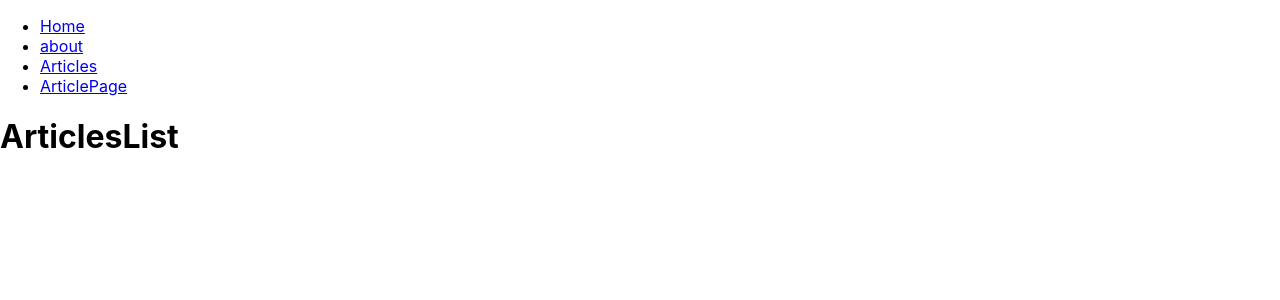
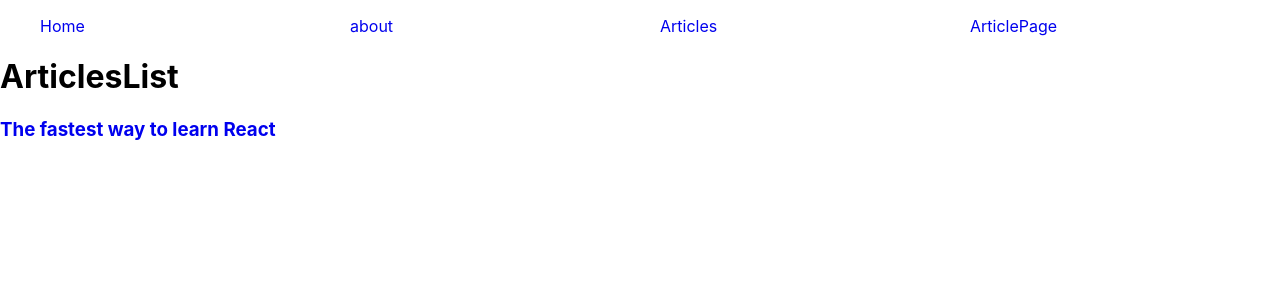
Before and after one commit to KlausMikhaelson/full-stack-personal-project, a React (Create React App) app in the folder client/: page /articles-list in a window 1280 px wide. Shown: the top 300 px of the page. Built offline with nearby package versions, Linux system fonts and the light colour scheme.

Commit message:
added article-page and list

```diff
--- a/client/src/App.js
+++ b/client/src/App.js
@@ -1,6 +1,6 @@
 import React from 'react'
 import { Routes, Route } from "react-router-dom"
-import { Homepage } from './pages/Homepage'
+import Homepage from './pages/Homepage'
 import About from './pages/About'
 import ArticlesList from './pages/ArticlesList'
 import ArticlePage from './pages/ArticlePage'
@@ -16,7 +16,7 @@ const App = () => {
         <Route path='/' element={<Homepage />} exact />
         <Route path='/about' element={<About /> } />
         <Route path='/articles-list' element={<ArticlesList />} />
-        <Route path='/article-page' element={<ArticlePage />} />
+        <Route path='/article/:name' element={<ArticlePage />} />
       </Routes>
     </div>
   )
--- /dev/null
+++ b/client/src/Navbar.css
@@ -0,0 +1,12 @@
+
+.navBar-links {
+    display: flex;
+    flex: 1;
+    list-style: none;
+    text-decoration: none;
+}
+
+.navBar {
+    text-decoration: none;
+
+}
--- a/client/src/Navbar.js
+++ b/client/src/Navbar.js
@@ -1,21 +1,23 @@
 import React from 'react'
 import { Link } from 'react-router-dom'
+import './Navbar.css';
+
 
 const Navrbar = () => {
   return (
-    <nav>
-        <ul>
-            <li>
-                <Link to="/">Home</Link>
+    <nav className='navBar'>
+        <ul className='navBar-links'>
+            <li className='navBar-links'>
+                <Link style={{textDecoration: 'none'}} to="/">Home</Link>
             </li>
-            <li>
-                <Link to="/about">about</Link>
+            <li className='navBar-links'>
+                <Link style={{textDecoration: 'none'}} to="/about">about</Link>
             </li>
-            <li>
-                <Link to="/articles-list">Articles</Link>
+            <li className='navBar-links'>
+                <Link style={{textDecoration: 'none'}} to="/articles-list">Articles</Link>
             </li>
-            <li>
-                <Link to="/article-page">ArticlePage</Link>
+            <li className='navBar-links'>
+                <Link style={{textDecoration: 'none'}} to="/article">ArticlePage</Link>
             </li>
         </ul>
     </nav>
--- a/client/src/pages/ArticlePage.js
+++ b/client/src/pages/ArticlePage.js
@@ -1,8 +1,18 @@
 import React from 'react'
+import { useParams } from 'react-router-dom'
+import articleContent from "./article-content"
 
 const ArticlePage = () => {
+  const { name } = useParams();
+  const article = articleContent.find(article => article.name === name);
+  if(!article) return <h1>Article Doesn't Exist</h1>
   return (
-    <h1>ArticlesPage</h1>
+    <>
+      <h1>{article.title}</h1>
+      {article.content.map((paragraph, key) => (
+        <p key={key}>{paragraph}</p>
+      ))}
+    </>
   )
 }
 
--- /dev/null
+++ b/client/src/pages/ArticlesList.css
@@ -0,0 +1,3 @@
+.article-list-item {
+    text-decoration: none;
+}
--- a/client/src/pages/ArticlesList.js
+++ b/client/src/pages/ArticlesList.js
@@ -1,8 +1,18 @@
-import React from 'react'
+import React from 'react';
+import articleContent from "./article-content";
+import { Link } from 'react-router-dom';
+import "./ArticlesList.css"
 
 const ArticlesList = () => {
   return (
-    <h1>ArticlesList</h1>
+    <>
+      <h1>ArticlesList</h1>
+      {articleContent.map((article, key) => (
+        <Link className='article-list-item' key={key} to={`/article/${article.name}`}>
+        <h3>{article.title}</h3>
+        </Link>
+      ))}
+    </>
   )
 }
 
--- a/client/src/pages/Homepage.js
+++ b/client/src/pages/Homepage.js
@@ -1,6 +1,6 @@
 import React from 'react'
 
-export const Homepage = () => {
+const Homepage = () => {
   return (
     <>
     <h1>Hello Welcome to my Blog</h1>
@@ -9,3 +9,5 @@ export const Homepage = () => {
     </>
   )
 }
+
+export default Homepage
--- /dev/null
+++ b/client/src/pages/article-content.js
@@ -0,0 +1,15 @@
+const articles = [
+    {
+        name: "learn-react",
+        title: "The fastest way to learn React",
+        content: [
+            `jsklfjs fslfklsnfsddf sdfksddnfsf dsfsdff sddlfsdf sjf
+            sdfsfs fskdfnsdd fsdfs fkqlkejq qenfsdm fsdlkdj;aldfjakf e egklnekge legkewklne leknr
+            afknakf eflknf sdfmnsdkfsdfskfjjqwrqppofwkfds n anf; anflnd klnfkaf kannf
+            assf naslkflasffh ahfhfkewnffn kenenkl lkfj lfkasjfkkasff aslkf
+            asf asljf kjaskfjlkasjf `
+        ]
+    },
+];
+
+export default articles;
```
